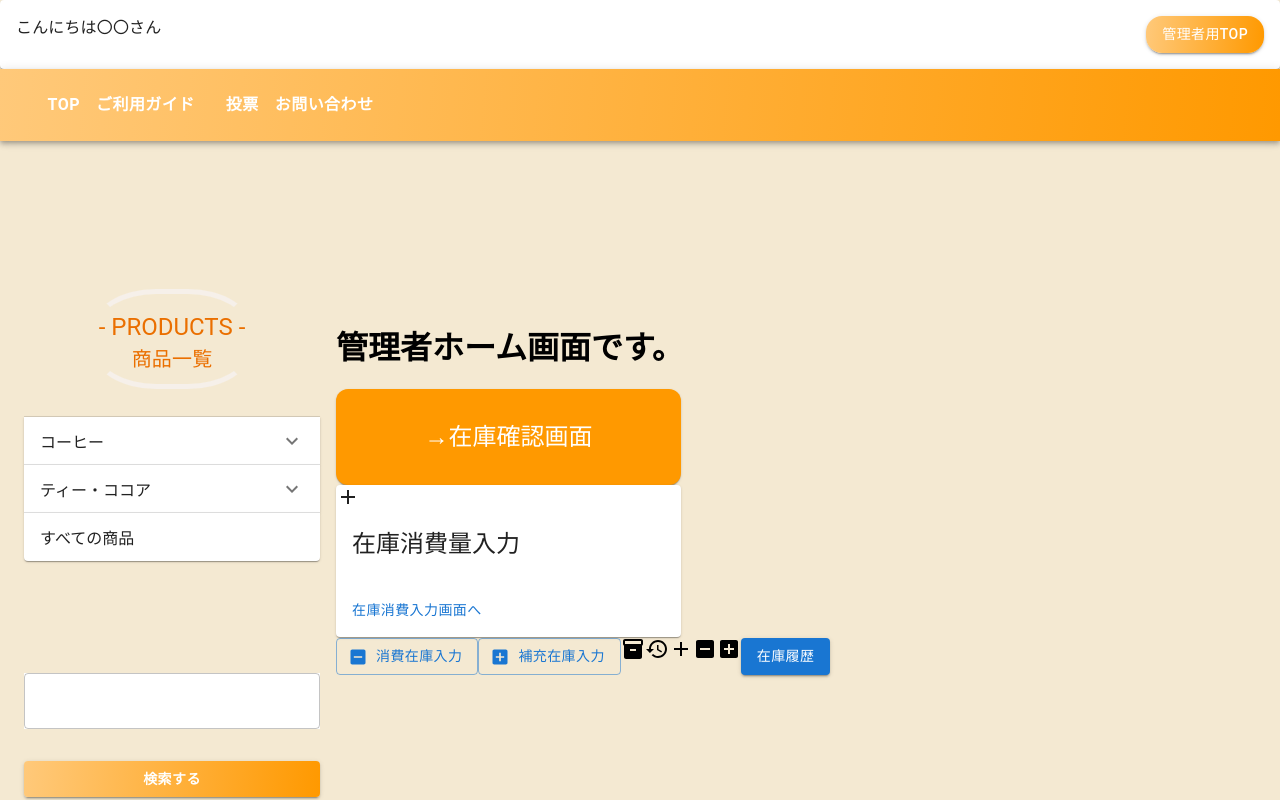
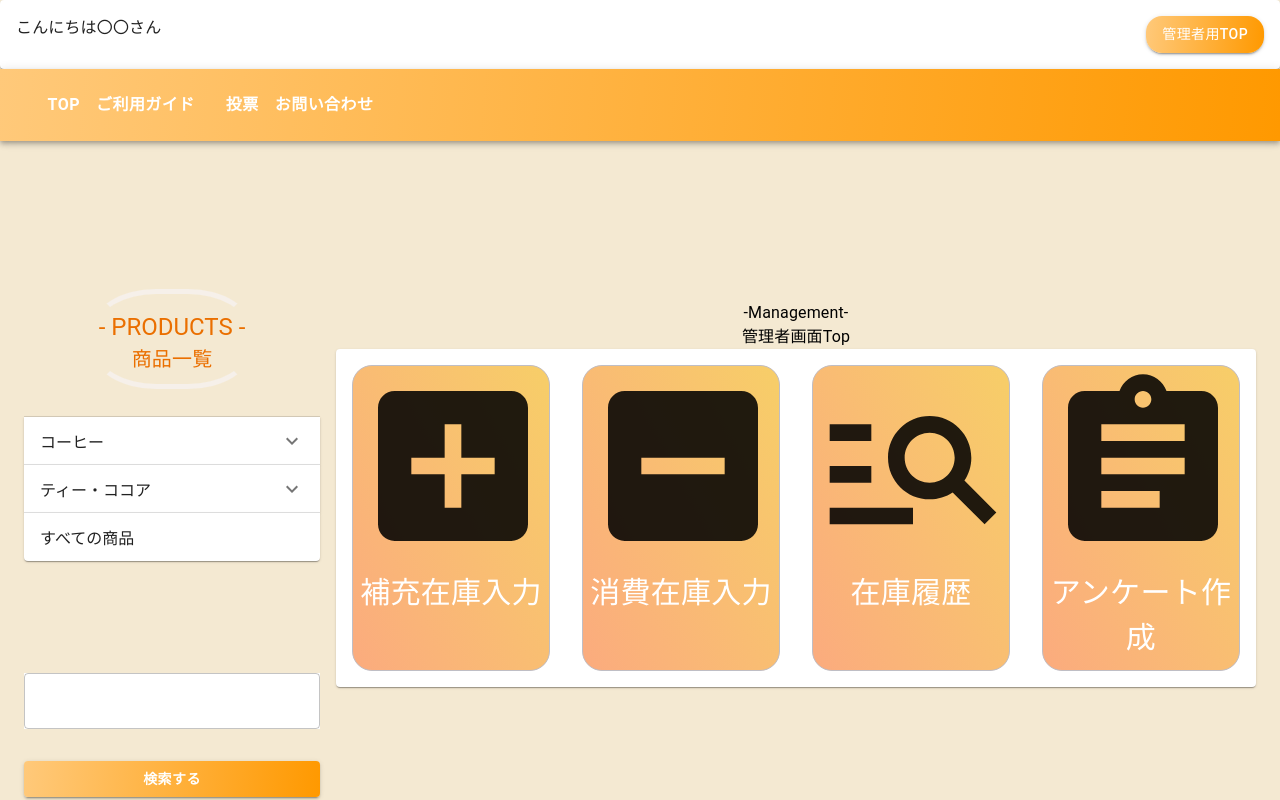
Before and after one commit to watanabekanako/react-drinkmanager-app, a React (Create React App) app: page /adminhome in a window 1280 px wide. Shown: the top 800 px of the page. Built offline with nearby package versions, Linux system fonts and the light colour scheme.

Commit message:
管理者画面のモックを更新しました。

```diff
--- a/src/component/pages/AdminHome.tsx
+++ b/src/component/pages/AdminHome.tsx
@@ -9,11 +9,17 @@ import {
   CardContent,
   CardActions,
   Button,
+  CardHeader,
+  Avatar,
 } from '@mui/material';
+import { red } from '@mui/material/colors';
 import Inventory2Icon from '@mui/icons-material/Inventory2';
 import AddIcon from '@mui/icons-material/Add';
 import IndeterminateCheckBoxIcon from '@mui/icons-material/IndeterminateCheckBox';
 import AddBoxIcon from '@mui/icons-material/AddBox';
+import TrendingFlatIcon from '@mui/icons-material/TrendingFlat';
+import AssignmentIcon from '@mui/icons-material/Assignment';
+import ManageSearchIcon from '@mui/icons-material/ManageSearch';
 
 import DefaultLayout from '../layout/defaultLayout';
 import { PrimaryButton } from '../button/Button';
@@ -22,59 +28,142 @@ type Props = {};
 
 const AdminHome: FC<Props> = memo((props) => {
   return (
+    <>
       <DefaultLayout>
-      <h1>管理者ホーム画面です。</h1>
-      <Box>
+        <Typography sx={{ textAlign: 'center' }}>-Management-</Typography>
+        <Typography sx={{ textAlign: 'center' }}>管理者画面Top</Typography>
+        <Card sx={{ display: 'flex' }}>
           <Card
             sx={{
-            maxWidth: 345,
-            borderRadius: '12px',
-            background: '#FF9900',
-            color: '#fff',
+              width: 270,
+              m: 2,
+              pb: 0,
+              boxShadow: 'none',
+              border: 'solid 1px ',
+              borderColor: '#bfbec5',
+              textAlign: 'center',
+              borderRadius: '20px',
+              backgroundColor: '#FBAB7E',
+              backgroundImage:
+                'linear-gradient(62deg, #FBAB7E 0%, #F7CE68 100%)',
+              ':hover': { opacity: 0.8 },
             }}
           >
+            <CardMedia>
+              <AddBoxIcon sx={{ fontSize: 200, mb: 0 }} />
+            </CardMedia>
+            <Box sx={{ mb: 0 }}>
               <Typography
                 gutterBottom
-            variant="h5"
-            component="div"
-            textAlign="center"
-            sx={{ m: 4 }}
+                sx={{
+                  fontFamily: 'Noto Serif JP',
+                  fontSize: '30px',
+                  color: 'white',
+                }}
               >
-            →在庫確認画面
+                補充在庫入力
               </Typography>
+            </Box>
           </Card>
+          <Card
+            sx={{
+              width: 270,
+              m: 2,
+              pb: 0,
+              boxShadow: 'none',
+              border: 'solid 1px ',
+              borderColor: '#bfbec5',
+              textAlign: 'center',
+              borderRadius: '20px',
+              backgroundColor: '#FBAB7E',
+              backgroundImage:
+                'linear-gradient(62deg, #FBAB7E 0%, #F7CE68 100%)',
+              ':hover': { opacity: 0.8 },
+            }}
+          >
+            <CardMedia>
+              <IndeterminateCheckBoxIcon sx={{ fontSize: 200, mb: 0 }} />
+            </CardMedia>
+            <Box sx={{ mb: 0 }}>
+              <Typography
+                gutterBottom
+                sx={{
+                  fontFamily: 'Noto Serif JP',
+                  fontSize: '30px',
+                  color: 'white',
+                }}
+              >
+                消費在庫入力
+              </Typography>
             </Box>
-
-      <Card sx={{ maxWidth: 345 }}>
-        <CardActionArea>
+          </Card>
+          <Card
+            sx={{
+              width: 270,
+              m: 2,
+              pb: 0,
+              boxShadow: 'none',
+              border: 'solid 1px ',
+              borderColor: '#bfbec5',
+              textAlign: 'center',
+              borderRadius: '20px',
+              backgroundColor: '#FBAB7E',
+              backgroundImage:
+                'linear-gradient(62deg, #FBAB7E 0%, #F7CE68 100%)',
+              ':hover': { opacity: 0.8 },
+            }}
+          >
             <CardMedia>
-            <AddIcon />
-            <CardContent>
-              <Typography variant="h5" component="div">
-                在庫消費量入力
+              <ManageSearchIcon sx={{ fontSize: 200, mb: 0 }} />
+            </CardMedia>
+            <Box sx={{ mb: 0 }}>
+              <Typography
+                gutterBottom
+                sx={{
+                  fontFamily: 'Noto Serif JP',
+                  fontSize: '30px',
+                  color: 'white',
+                }}
+              >
+                在庫履歴
               </Typography>
-            </CardContent>
+            </Box>
+          </Card>
+          <Card
+            sx={{
+              width: 270,
+              m: 2,
+              pb: 0,
+              boxShadow: 'none',
+              border: 'solid 1px ',
+              borderColor: '#bfbec5',
+              textAlign: 'center',
+              borderRadius: '20px',
+              backgroundColor: '#FBAB7E',
+              backgroundImage:
+                'linear-gradient(62deg, #FBAB7E 0%, #F7CE68 100%)',
+              ':hover': { opacity: 0.8 },
+            }}
+          >
+            <CardMedia>
+              <AssignmentIcon sx={{ fontSize: 200, mb: 0 }} />
             </CardMedia>
-        </CardActionArea>
-        <CardActions>
-          <Button>在庫消費入力画面へ</Button>
-        </CardActions>
+            <Box sx={{ mb: 0 }}>
+              <Typography
+                gutterBottom
+                sx={{
+                  fontFamily: 'Noto Serif JP',
+                  fontSize: '30px',
+                  color: 'white',
+                }}
+              >
+                アンケート作成
+              </Typography>
+            </Box>
           </Card>
-
-      <Button variant="outlined" startIcon={<IndeterminateCheckBoxIcon />}>
-        消費在庫入力
-      </Button>
-      <Button variant="outlined" startIcon={<AddBoxIcon />}>
-        補充在庫入力
-      </Button>
-
-      <Inventory2Icon />
-      <HistorySharpIcon />
-      <AddIcon />
-      <IndeterminateCheckBoxIcon />
-      <AddBoxIcon />
-      <PrimaryButton>在庫履歴</PrimaryButton>
+        </Card>
       </DefaultLayout>
+    </>
   );
 });
 
```
Also changed, not shown: public/消費在庫.jpg (added), 1 other file (tests, documents, lock files or other folders). Lines whose indentation alone changed are shown as unchanged.
